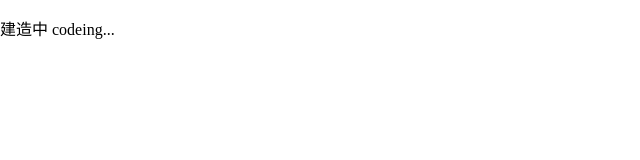
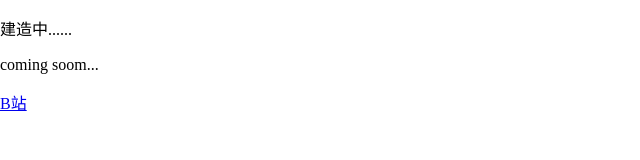
Before and after one commit to Land189/-team, a plain HTML site: page index.html in a window 1280 px wide. Shown: the whole page, without its empty margins (0-640 px from the left). Drawn offline with Linux system fonts and the light colour scheme.

Commit message:
Add files via upload

```diff
--- a/index.html
+++ b/index.html
@@ -3,7 +3,7 @@
   <head>
     <meta charset="utf-8">
     <meta name="viewport" content="width=device-width, initial-scale=1" />
-    <title>小盒team</title>
+    <title>盒程hetline</title>
     <style>
       body {
         margin: 0;
@@ -11,6 +11,9 @@
     </style>
   </head>
   <body>
-    <p>建造中 codeing...</p>
+    <p>建造中......</p>
+    <p>coming soom...</p>
+    <a href="https://space.bilibili.com/1016692202">B站</a>
+
   </body>
 </html>
```
